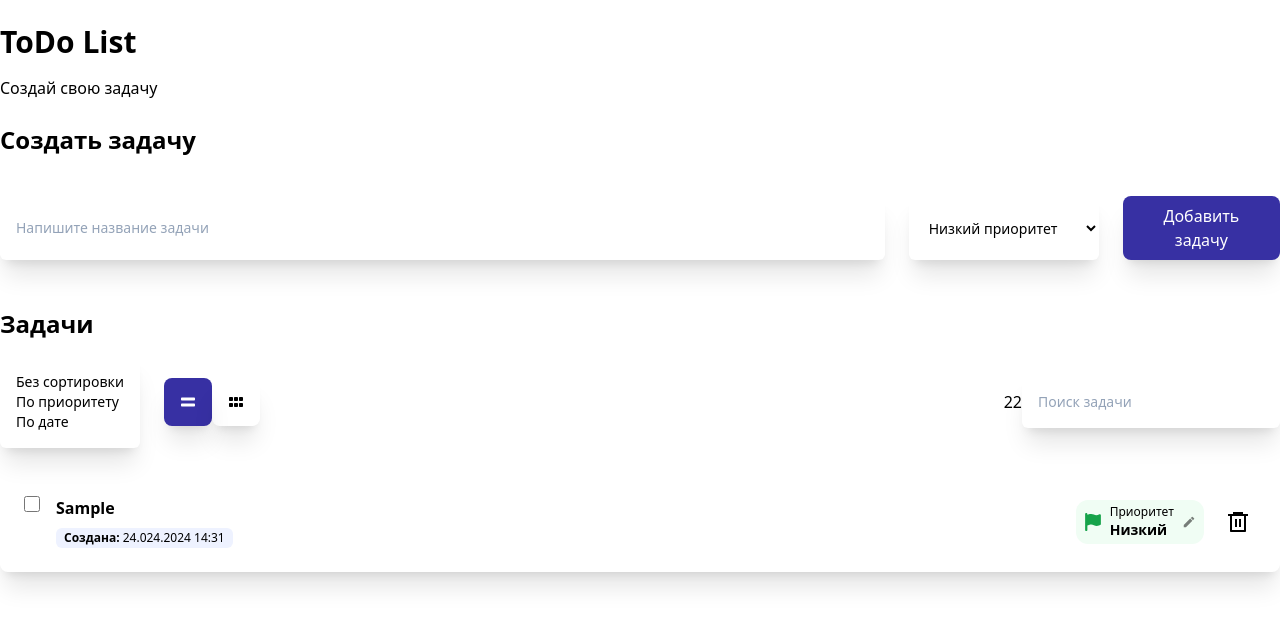
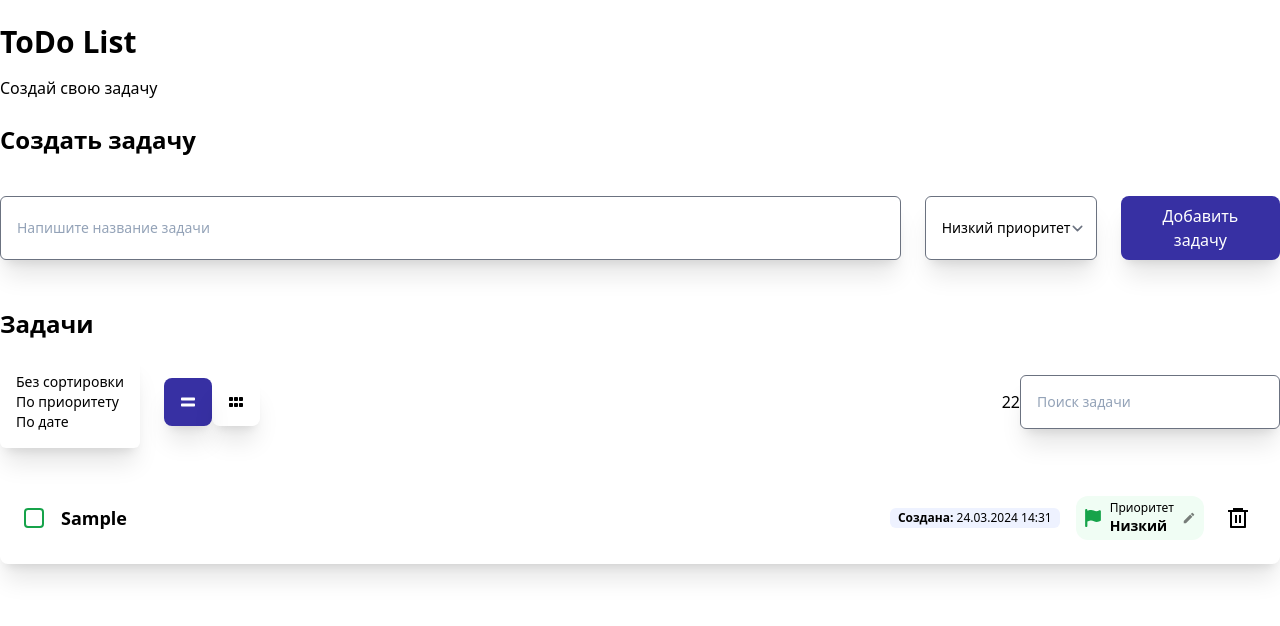
Before and after one commit to LiBond-bot/todoist, a React (Vite) app: page / in a window 1280 px wide. Both pictures are taken after typing "Sample" into the empty fields and a click on the button "Добавить задачу". Shown: the top 626 px of the page. Built offline with nearby package versions, Linux system fonts and the light colour scheme.

Commit message:
- styled notes card

```diff
--- a/package.json
+++ b/package.json
@@ -20,6 +20,7 @@
     "vite-tsconfig-paths": "^4.3.2"
   },
   "devDependencies": {
+    "@tailwindcss/forms": "^0.5.7",
     "@types/react": "^18.3.3",
     "@types/react-dom": "^18.3.0",
     "@types/uuid": "^10.0.0",
--- a/src/entities/Task/ui/TaskPriority.tsx
+++ b/src/entities/Task/ui/TaskPriority.tsx
@@ -48,6 +48,7 @@ export const TaskPriority:FC<{
 
     return (
         <>
+            <div className='relative'>
                 <div className={classNames(
                     'flex flex-row items-center px-2 py-1 ' + `${backgroundColors[backgroundColor]}`, {
                         'rounded-xl': activeEditPriority == false,
@@ -69,12 +70,13 @@ export const TaskPriority:FC<{
                 </div>
 
                 {activeEditPriority &&
-                <div className={'absolute cursor-pointer rounded-b-lg w-full text-center text-sm '+ `${backgroundColors[backgroundColor]}`}>
+                    <div className={'absolute cursor-pointer rounded-b-lg w-full text-center text-sm pb-2 pt-1 '+ `${backgroundColors[backgroundColor]}`}>
                         {priorities.map((el, key)=>
                             <div key={key} data-id={el.idPriority} onClick={editPriority}>{el.namePriority}</div>
                         )}
                     </div>
                 }
+            </div>
         </>
 
     );
--- a/src/entities/Task/ui/TaskTemplateCard.tsx
+++ b/src/entities/Task/ui/TaskTemplateCard.tsx
@@ -1,5 +1,8 @@
 import React, { FC } from 'react';
 import classNames from 'classnames';
+
+import { useStore } from 'entities/Task/model/context';
+import { observer } from "mobx-react-lite"
 
 // Types
 import { TaskType } from 'shared/type/types';
@@ -12,6 +15,9 @@ import {dateConversion} from 'shared/helpers/dateConversion'
 
 // Ui
 import { TaskPriority } from './TaskPriority';
+
+// Config
+import config from 'shared/config/config.json'
 
 export const TaskTemplateCard:FC<{
     id:TaskType["id"],
@@ -27,15 +33,36 @@ export const TaskTemplateCard:FC<{
     onDelete: () => void,
     editPriority: (e: React.MouseEvent<HTMLElement>) => void,
     setEditPriority(e:React.MouseEvent<HTMLElement>):void
-}> = ({ name, checked_task, priority, createDate, finishDate, lastEditDate, TrackingValue, onChecked, onDelete, editPriority, activeEditPriority, setEditPriority }) => {
+}> = observer(({ name, checked_task, priority, createDate, /*finishDate, lastEditDate,*/ TrackingValue, onChecked, onDelete, editPriority, activeEditPriority, setEditPriority }) => {
 
     // Конвертирование дат
-    let finishedDateConvert;
-    let lastEditDateConvert;
+    // let finishedDateConvert;
+    // let lastEditDateConvert;
 
     const createDateConvert = dateConversion(createDate);
-    if(finishDate){ finishedDateConvert = dateConversion(finishDate)}
-    if(lastEditDate){ lastEditDateConvert = dateConversion(lastEditDate)}
+    // if(finishDate){ finishedDateConvert = dateConversion(finishDate)}
+    // if(lastEditDate){ lastEditDateConvert = dateConversion(lastEditDate)}
+
+    const TaskStore = useStore();
+    const countCards = TaskStore.tasks_view.tasks_cards_quan;
+
+    const Colors = {
+        green: 'border-green-600',
+        red: 'border-red-600',
+        yellow: 'border-amber-600',
+    }
+
+    type ColorsKey = keyof typeof Colors;
+
+    let color: ColorsKey = 'green';
+
+    const priorities = config.priorityConfig;
+
+    priorities.map((el)=>{
+        if(priority == el.idPriority){
+            color =  el.color as ColorsKey;
+        }
+    })
 
     return (
         <>
@@ -46,15 +73,15 @@ export const TaskTemplateCard:FC<{
             )}>
                 <div className='flex flex-col'>
 
-                    <div className='flex flex-column mb-3 justify-between'>
+                    <div className='flex flex-column mb-3 justify-between w-full'>
 
-                        <input type="checkbox" name="checkbox-1" className="w-5 cursor-pointer" checked={checked_task ? true : false} onClick={onChecked} />
+                        <div className='flex items-center flex-1'>
+                            <input type="checkbox" name="todo_done" className={"cursor-pointer mr-4 h-5 w-5 rounded border-gray-300 text-indigo-800 focus:ring-indigo-800 border-2 " + `${Colors[color]}`} checked={checked_task ? true : false} onClick={onChecked} />
 
-                        <div className='flex font-bold'>
                             <input
                                 type="text"
                                 className={classNames(
-                                    'focus-visible:outline-none bg-transparent', {
+                                    'w-full bg-transparent border-transparent p-0 focus:border-transparent focus:ring-0 text-lg font-bold ', {
                                         'line-through': checked_task == true,
                                     }
                                 )}
@@ -66,15 +93,31 @@ export const TaskTemplateCard:FC<{
                         <div className="cursor-pointer text-2xl p-1.5 rounded-md hover:bg-indigo-50" onClick={onDelete}><RiDeleteBin6Line /></div>
 
                     </div>
-                    <div className='flex items-center justify-between'>
+                    <div className={classNames(
+                        'flex justify-between', {
+                            'flex-col items-end': countCards != '3-cards',
+                            'items-center ': countCards == '3-cards',
+                        }
+                    )}>
 
-                        <div className='text-sm'>Создана: {createDateConvert}</div>
+                        <div className={classNames(
+                            'flex gap-3 bg-indigo-50 w-max px-2 py-0.5 rounded-md', {
+                                'order-2': countCards != '3-cards',
+                            }
+                        )}>
+                            <div className='text-sm'><b>Создана:</b> {createDateConvert}</div>
 
-                        {lastEditDate && <div className='text-sm'>Изменена: {lastEditDateConvert}</div>}
+                            {/* {lastEditDate && <div className='text-sm'>Изменена: {lastEditDateConvert}</div>} */}
 
-                        {finishDate && <div className='text-sm'>Завершена: {finishedDateConvert}</div>}
+                            {/* {finishDate && <div className='text-sm'>Завершена: {finishedDateConvert}</div>} */}
+                        </div>
 
-                        <div className='flex flex-row items-center ml-4'>
+
+                        <div className={classNames(
+                            'flex flex-row items-center ml-4', {
+                                'mb-3 order-1': countCards != '3-cards',
+                            }
+                        )}>
                             <TaskPriority
                                 priority={priority}
                                 activeNamePriority={false}
@@ -90,4 +133,4 @@ export const TaskTemplateCard:FC<{
         </>
 
     );
-}
+})
--- a/src/entities/Task/ui/TaskTemplateLine.tsx
+++ b/src/entities/Task/ui/TaskTemplateLine.tsx
@@ -12,6 +12,9 @@ import {dateConversion} from 'shared/helpers/dateConversion'
 
 // Ui
 import { TaskPriority } from './TaskPriority';
+
+// Config
+import config from 'shared/config/config.json'
 
 
 export const TaskTemplateLine:FC<{
@@ -39,6 +42,24 @@ export const TaskTemplateLine:FC<{
     if(finishDate){ finishedDateConvert = dateConversion(finishDate)}
     if(lastEditDate){ lastEditDateConvert = dateConversion(lastEditDate)}
 
+    const Colors = {
+        green: 'border-green-600',
+        red: 'border-red-600',
+        yellow: 'border-amber-600',
+    }
+
+    type ColorsKey = keyof typeof Colors;
+
+    let color: ColorsKey = 'green';
+
+    const priorities = config.priorityConfig;
+
+    priorities.map((el)=>{
+        if(priority == el.idPriority){
+            color =  el.color as ColorsKey;
+        }
+    })
+
     return (
         <>
             <div className={classNames(
@@ -47,15 +68,15 @@ export const TaskTemplateLine:FC<{
                 }
             )}>
                 <div className='flex flex-row justify-between items-center'>
-                    <div className='flex flex-row'>
-                        <input type="checkbox" name="checkbox-1" className="cursor-pointer mr-4 h-4 w-4 rounded border-gray-300 text-indigo-600 focus:ring-indigo-600" checked={checked_task ? true : false} onClick={onChecked} />
+                    <div className='flex flex-row items-center'>
+                        <input type="checkbox" name="todo_done" className={"cursor-pointer mr-4 h-5 w-5 rounded border-gray-300 text-indigo-800 focus:ring-indigo-800 border-2 " + `${Colors[color]}`} checked={checked_task ? true : false} onClick={onChecked} />
 
                         <div>
-                            <div className="font-bold mb-2">
+                            <div className="font-bold mb-0">
                                 <input
                                     type="text"
                                     className={classNames(
-                                        'focus-visible:outline-none bg-transparent', {
+                                        'bg-transparent border-transparent p-0 focus:border-transparent focus:ring-0 text-lg', {
                                             'line-through': checked_task == true,
                                         }
                                     )}
@@ -63,17 +84,19 @@ export const TaskTemplateLine:FC<{
                                     onChange={TrackingValue}
                                 />
                             </div>
-                            <div className='flex gap-3 bg-indigo-50 w-max px-2 py-0.5 rounded-md'>
-                                <div className='text-xs'><b>Создана:</b> {createDateConvert}</div>
-                                {lastEditDate && <div className='text-xs'><b>Изменена:</b> {lastEditDateConvert}</div>}
-                                {finishDate && <div className='text-xs'><b>Завершена:</b> {finishedDateConvert}</div>}
-                            </div>
+
                         </div>
 
                     </div>
                     <div className='flex flex-row items-center'>
 
-                        <div className='relative mr-4'>
+                        <div className='flex gap-3 bg-indigo-50 w-max px-2 py-0.5 rounded-md'>
+                            <div className='text-xs'><b>Создана:</b> {createDateConvert}</div>
+                            {/* {lastEditDate && <div className='text-xs'><b>Изменена:</b> {lastEditDateConvert}</div>} */}
+                            {/* {finishDate && <div className='text-xs'><b>Завершена:</b> {finishedDateConvert}</div>} */}
+                        </div>
+
+                        <div className='relative mr-4 ml-4'>
                             <TaskPriority
                                 priority={priority}
                                 activeNamePriority={true}
--- a/src/shared/helpers/dateConversion.ts
+++ b/src/shared/helpers/dateConversion.ts
@@ -9,7 +9,7 @@ export const dateConversion = ((date:Date) =>{
     const year = createDate.getFullYear();
 
     createDate.getDate() <= 9 ? day = '0' + createDate.getDate() : day = createDate.getDate();
-    createDate.getMonth() <= 9 ? month = '0' + createDate.getDate() : month = createDate.getMonth();
+    createDate.getMonth() <= 9 ? month = '0' + createDate.getMonth() : month = createDate.getMonth();
     createDate.getHours() <= 9 ? hours = '0' + createDate.getHours() : hours = createDate.getHours();
     createDate.getMinutes() <= 9 ? minutes = '0' + createDate.getMinutes() : minutes = createDate.getMinutes();
 
--- a/tailwind.config.js
+++ b/tailwind.config.js
@@ -1,4 +1,9 @@
+
+
 /** @type {import('tailwindcss').Config} */
+
+import tailwindcssForms from '@tailwindcss/forms';
+
 export default {
   content: [
     "./index.html",
@@ -7,5 +12,7 @@ export default {
   theme: {
     extend: {},
 },
-  plugins: [],
+  plugins: [
+    tailwindcssForms(),
+  ],
 }
--- a/tsconfig.app.json
+++ b/tsconfig.app.json
@@ -8,6 +8,7 @@
     "lib": ["ES2020", "DOM", "DOM.Iterable"],
     "module": "ESNext",
     "skipLibCheck": true,
+    "allowSyntheticDefaultImports": true,
 
     /* Bundler mode */
     "moduleResolution": "bundler",
--- a/tsconfig.json
+++ b/tsconfig.json
@@ -1,6 +1,7 @@
 {
   "compilerOptions": {
     "baseUrl":"./src",
+    "allowSyntheticDefaultImports": true
   },
   "files": [],
   "references": [
--- a/tsconfig.node.json
+++ b/tsconfig.node.json
@@ -8,7 +8,7 @@
     "moduleResolution": "bundler",
     "allowSyntheticDefaultImports": true,
     "strict": true,
-    "noEmit": true
+    "noEmit": true,
   },
   "include": ["vite.config.ts"]
 }
```
Also changed, not shown: 1 other file (tests, documents, lock files or other folders). Lines whose indentation alone changed are shown as unchanged.
